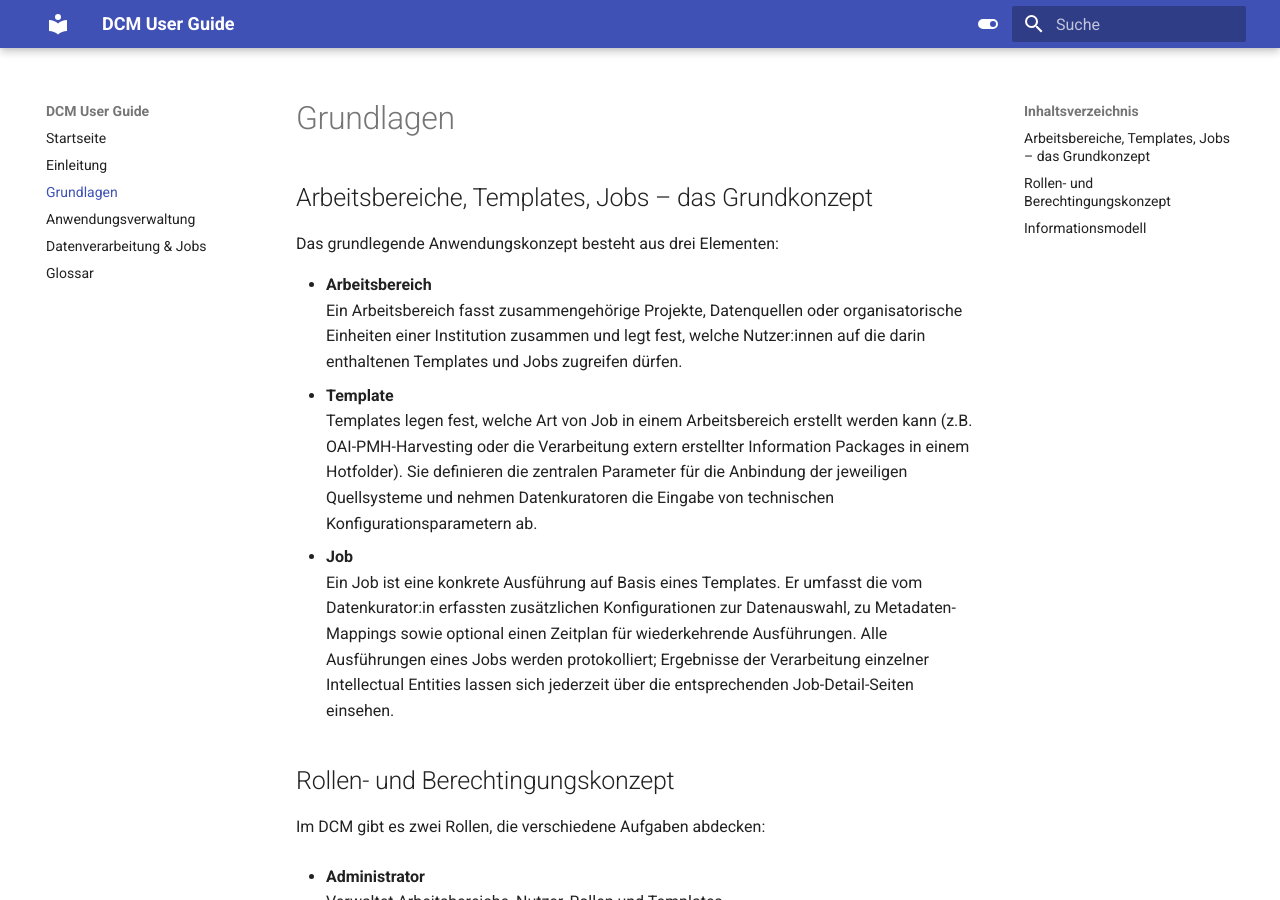
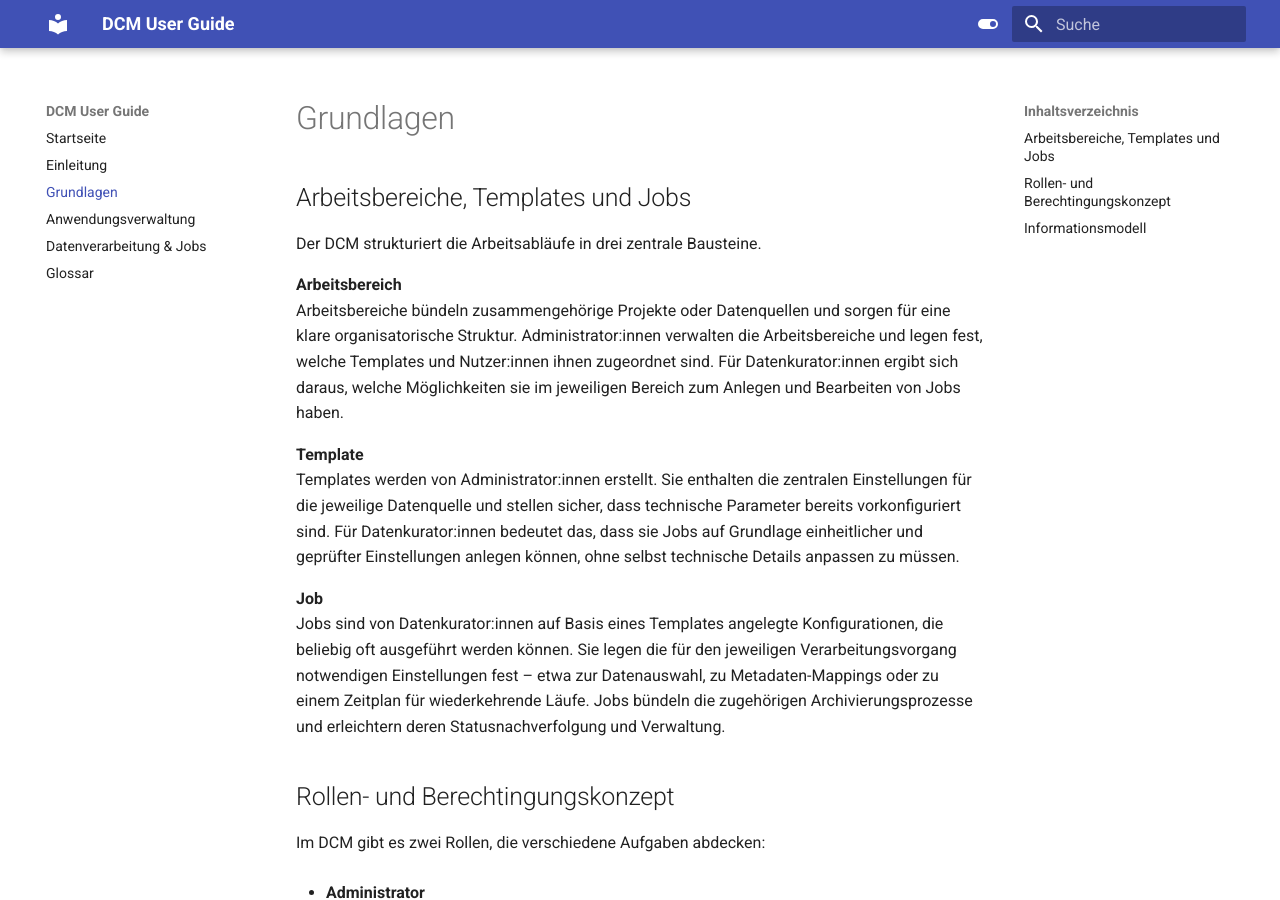
Before and after one commit to slenartz/dcm-user-manual, an MkDocs documentation site: the page built from docs/grundlagen.md, in a window 1280 px wide and 900 px high. Built offline with MkDocs 1.6.1 and Material for MkDocs 9.7.7, drawn with Linux system fonts in a browser that asks for light colours.

Commit message:
Refine section 'spaces, templates, jobs'

```diff
--- a/docs/grundlagen.md
+++ b/docs/grundlagen.md
@@ -1,15 +1,17 @@
 # Grundlagen
 
-## Arbeitsbereiche, Templates, Jobs – das Grundkonzept
+## Arbeitsbereiche, Templates und Jobs
 
-Das grundlegende Anwendungskonzept besteht aus drei Elementen:
+Der DCM strukturiert die Arbeitsabläufe in drei zentrale Bausteine.
 
-- **Arbeitsbereich**
-    Ein Arbeitsbereich fasst zusammengehörige Projekte, Datenquellen oder organisatorische Einheiten einer Institution zusammen und legt fest, welche Nutzer:innen auf die darin enthaltenen Templates und Jobs zugreifen dürfen.
-- **Template**
-    Templates legen fest, welche Art von Job in einem Arbeitsbereich erstellt werden kann (z.B. OAI-PMH-Harvesting oder die Verarbeitung extern erstellter Information Packages in einem Hotfolder). Sie definieren die zentralen Parameter für die Anbindung der jeweiligen Quellsysteme und nehmen Datenkuratoren die Eingabe von technischen Konfigurationsparametern ab.
-- **Job**
-    Ein Job ist eine konkrete Ausführung auf Basis eines Templates. Er umfasst die vom Datenkurator:in erfassten zusätzlichen Konfigurationen zur Datenauswahl, zu Metadaten-Mappings sowie optional einen Zeitplan für wiederkehrende Ausführungen. Alle Ausführungen eines Jobs werden protokolliert; Ergebnisse der Verarbeitung einzelner Intellectual Entities lassen sich jederzeit über die entsprechenden Job-Detail-Seiten einsehen.
+**Arbeitsbereich**<br>
+Arbeitsbereiche bündeln zusammengehörige Projekte oder Datenquellen und sorgen für eine klare organisatorische Struktur. Administrator:innen verwalten die Arbeitsbereiche und legen fest, welche Templates und Nutzer:innen ihnen zugeordnet sind. Für Datenkurator:innen ergibt sich daraus, welche Möglichkeiten sie im jeweiligen Bereich zum Anlegen und Bearbeiten von Jobs haben.
+
+**Template**<br>
+Templates werden von Administrator:innen erstellt. Sie enthalten die zentralen Einstellungen für die jeweilige Datenquelle und stellen sicher, dass technische Parameter bereits vorkonfiguriert sind. Für Datenkurator:innen bedeutet das, dass sie Jobs auf Grundlage einheitlicher und geprüfter Einstellungen anlegen können, ohne selbst technische Details anpassen zu müssen.
+
+**Job**<br>
+Jobs sind von Datenkurator:innen auf Basis eines Templates angelegte Konfigurationen, die beliebig oft ausgeführt werden können. Sie legen die für den jeweiligen Verarbeitungsvorgang notwendigen Einstellungen fest – etwa zur Datenauswahl, zu Metadaten-Mappings oder zu einem Zeitplan für wiederkehrende Läufe. Jobs bündeln die zugehörigen Archivierungsprozesse und erleichtern deren Statusnachverfolgung und Verwaltung.
 
 ## Rollen- und Berechtingungskonzept
 
```
